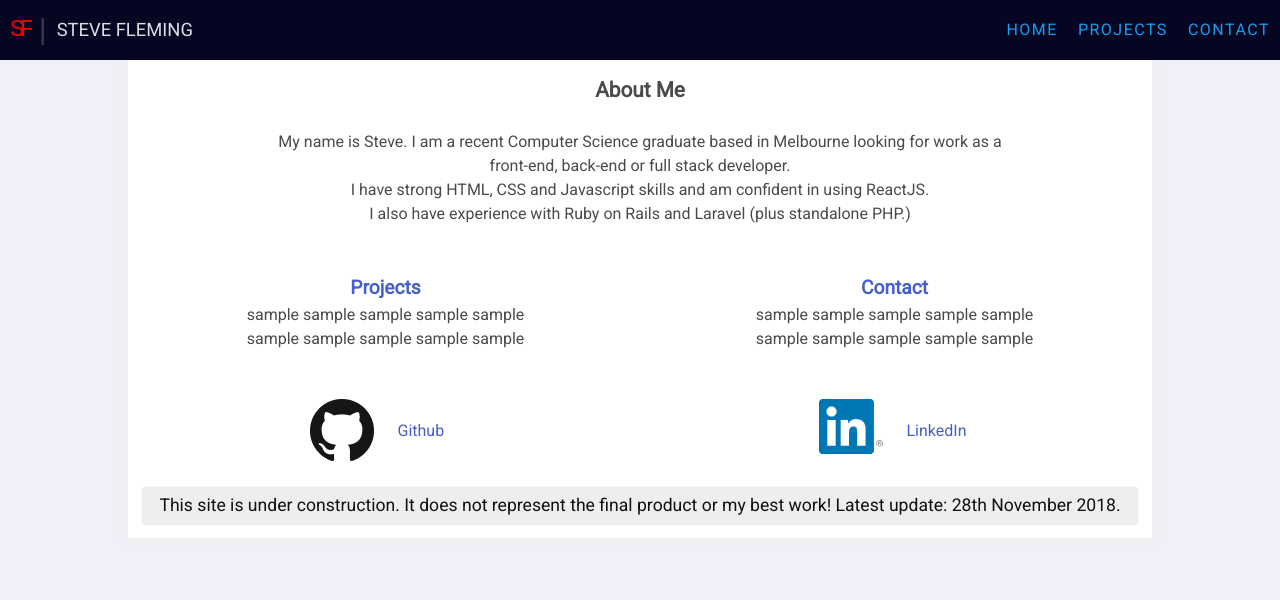
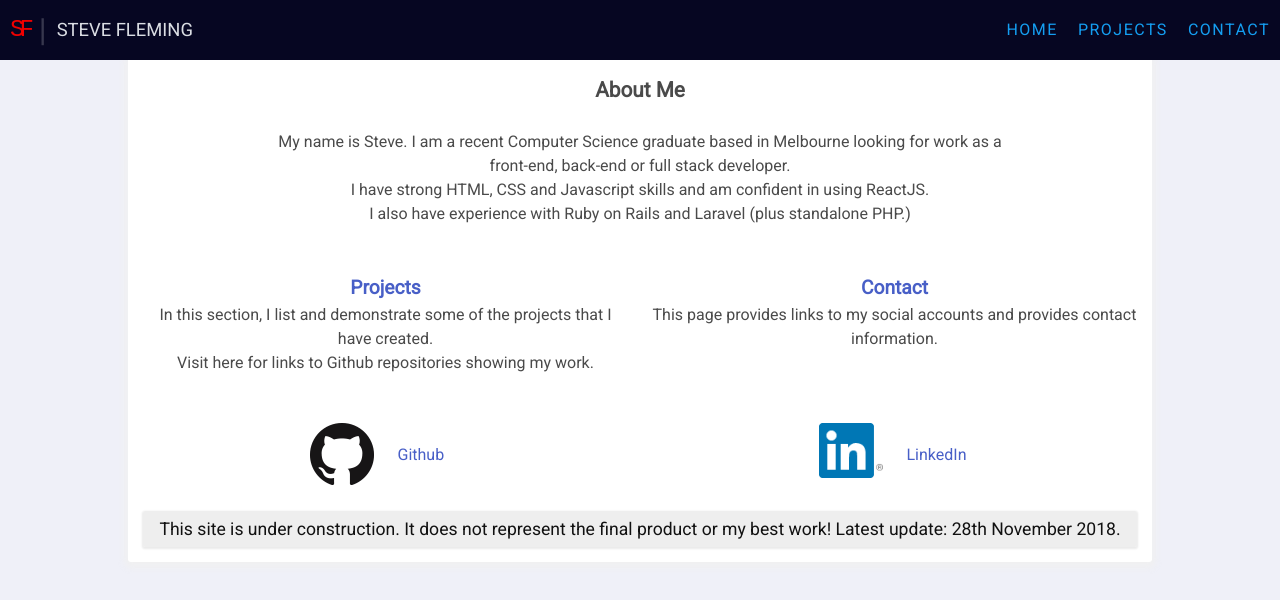
Before and after one commit to StephenFleming96/sf-portfolio, a React app: page / in a window 1280 px wide. Shown: the top 600 px of the page. Built offline with nearby package versions, Linux system fonts and the light colour scheme.

Commit message:
updated link descriptions

```diff
--- a/src/pages/home.js
+++ b/src/pages/home.js
@@ -33,15 +33,14 @@ const Home = () => (
         <h3>
           <NavLink to="/projects">Projects</NavLink>
         </h3>
-        <p>sample sample sample sample sample </p>
-        <p>sample sample sample sample sample </p>
+        <p>In this section, I list and demonstrate some of the projects that I have created.</p>
+        <p>Visit here for links to Github repositories showing my work.</p>
       </div>
       <div className="column section-content">
         <h3>
           <NavLink to="/contact">Contact</NavLink>
         </h3>
-        <p>sample sample sample sample sample </p>
-        <p>sample sample sample sample sample </p>
+        <p>This page provides links to my social accounts and provides contact information.</p>
       </div>
     </div>
     <br />
```
